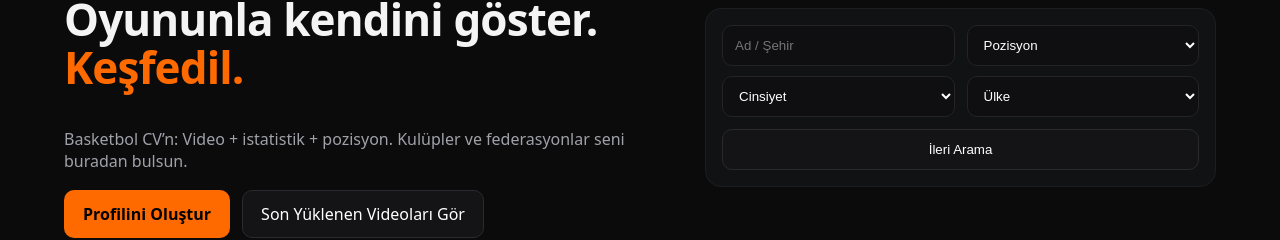
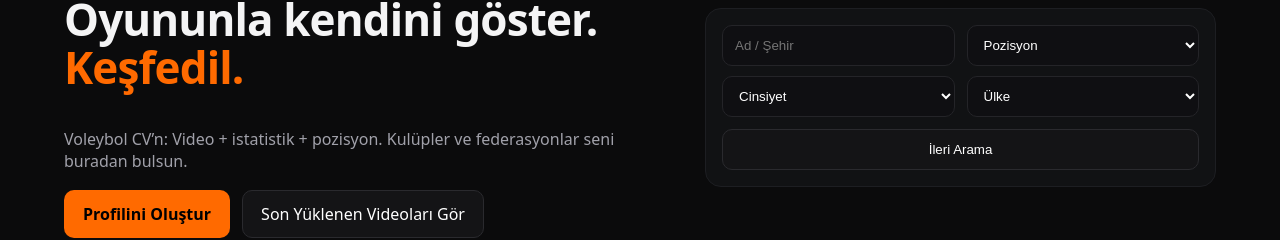
Before and after one commit to bakyalcin-commits/volleylink, a Next.js app: page / in a window 1280 px wide. Shown: the part 234-474 px from the top of the page. Built offline with nearby package versions, Linux system fonts and the light colour scheme; no server answers; the database is empty.

Commit message:
Update page.tsx

```diff
--- a/app/page.tsx
+++ b/app/page.tsx
@@ -15,7 +15,7 @@ export default function HomePage() {
             Oyununla kendini göster. <span>Keşfedil.</span>
           </h1>
           <p className="p">
-            Basketbol CV’n: Video + istatistik + pozisyon. Kulüpler ve federasyonlar seni buradan bulsun.
+            Voleybol CV’n: Video + istatistik + pozisyon. Kulüpler ve federasyonlar seni buradan bulsun.
           </p>
           <div style={{display:'flex',gap:12,marginTop:18}}>
             <a className="button primary" href="#upload">Profilini Oluştur</a>
```
